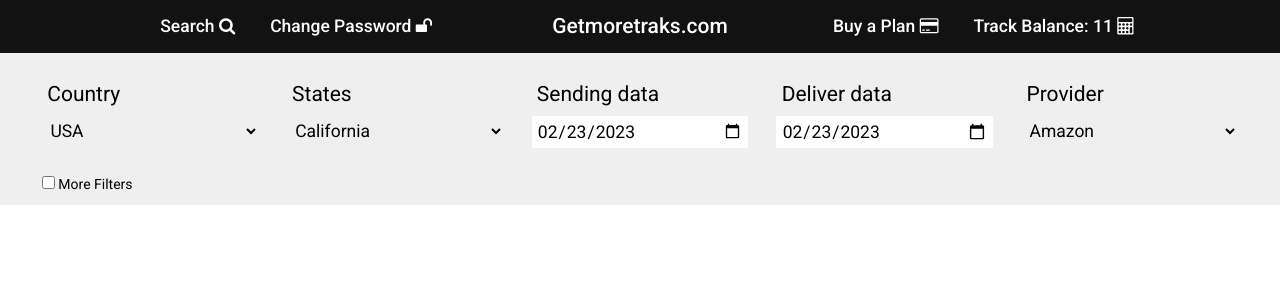
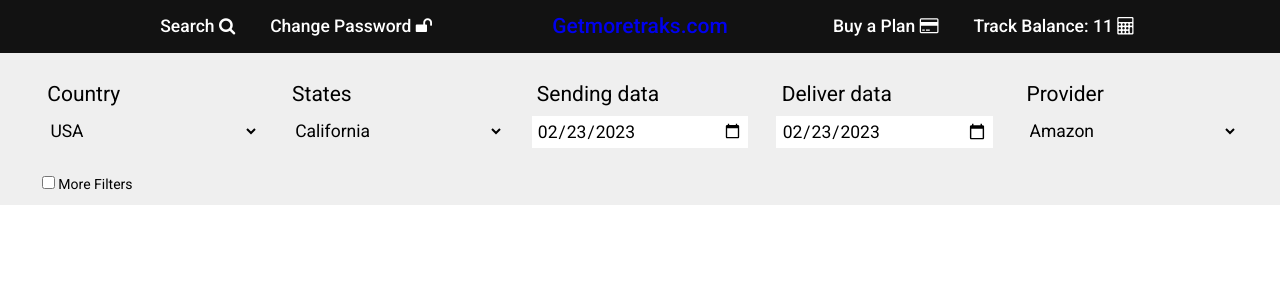
Before and after one commit to EgorKondratyev/track, a Django app: template track/templates/home/track_search.html in a window 1280 px wide. Shown: the top 300 px of the page. Run offline with Django 3.2, Linux system fonts and the light colour scheme; the template is opened without the code that fills it, so the values that code supplies are empty.

Commit message:
links getmoretracks

```diff
--- a/track/templates/home/track_search.html
+++ b/track/templates/home/track_search.html
@@ -19,7 +19,9 @@
                 <a class="header__link" href="">Search <i class="fa fa-search"></i></a>
                 <a class="header__link" href="">Change Password <i class="fa fa-unlock"></i></a>
             </div>
-            <div class="header__logo">Getmoretraks.com</div>
+            <div class="header__logo">
+                <a href="{% url 'main_page' %}">Getmoretraks.com</a>
+            </div>
             <div class="header__column">
                 <a class="header__link" href="">Buy a Plan <i class="fa fa-credit-card"></i></a>
                 <a class="header__link header__link_none" href="">Track Balance: 11 <i class="fa fa-calculator"></i></a>
```
Also changed, not shown: track/templates/home/main_page.html (+7 -1 lines).
